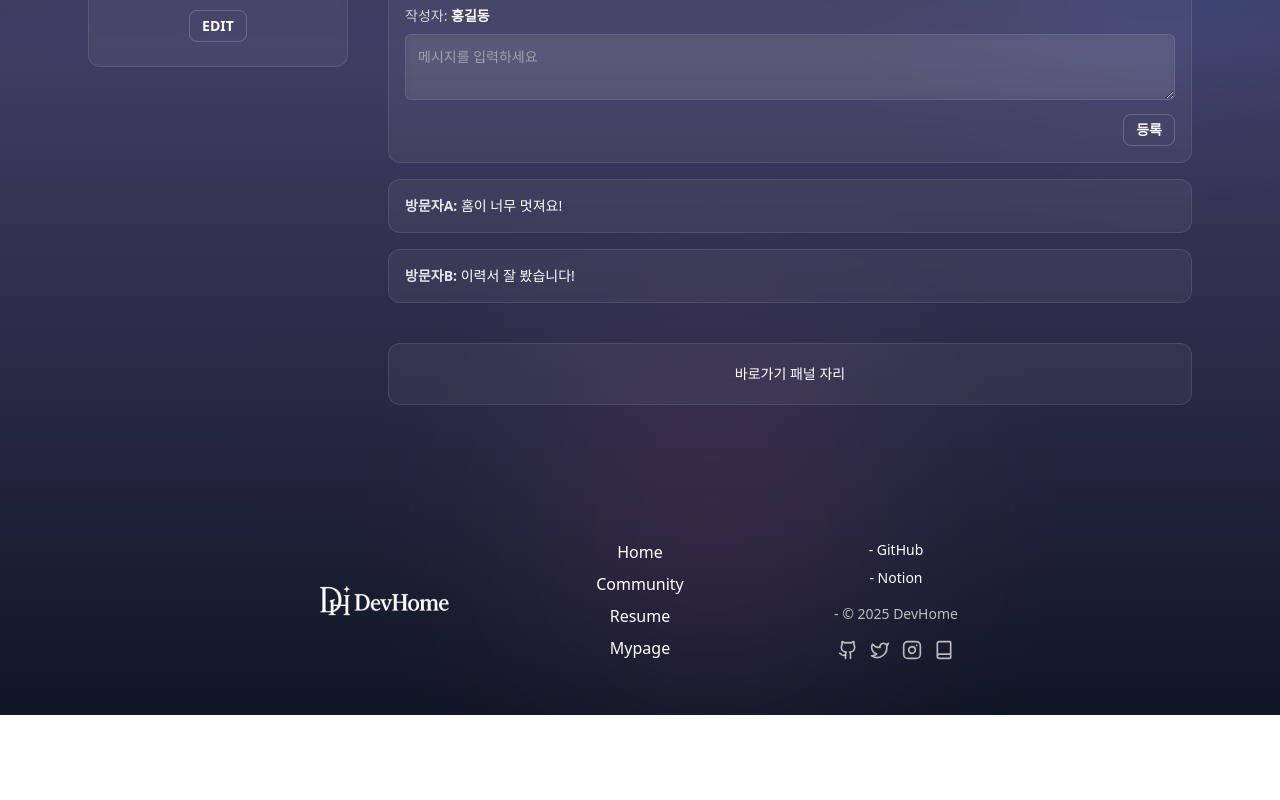
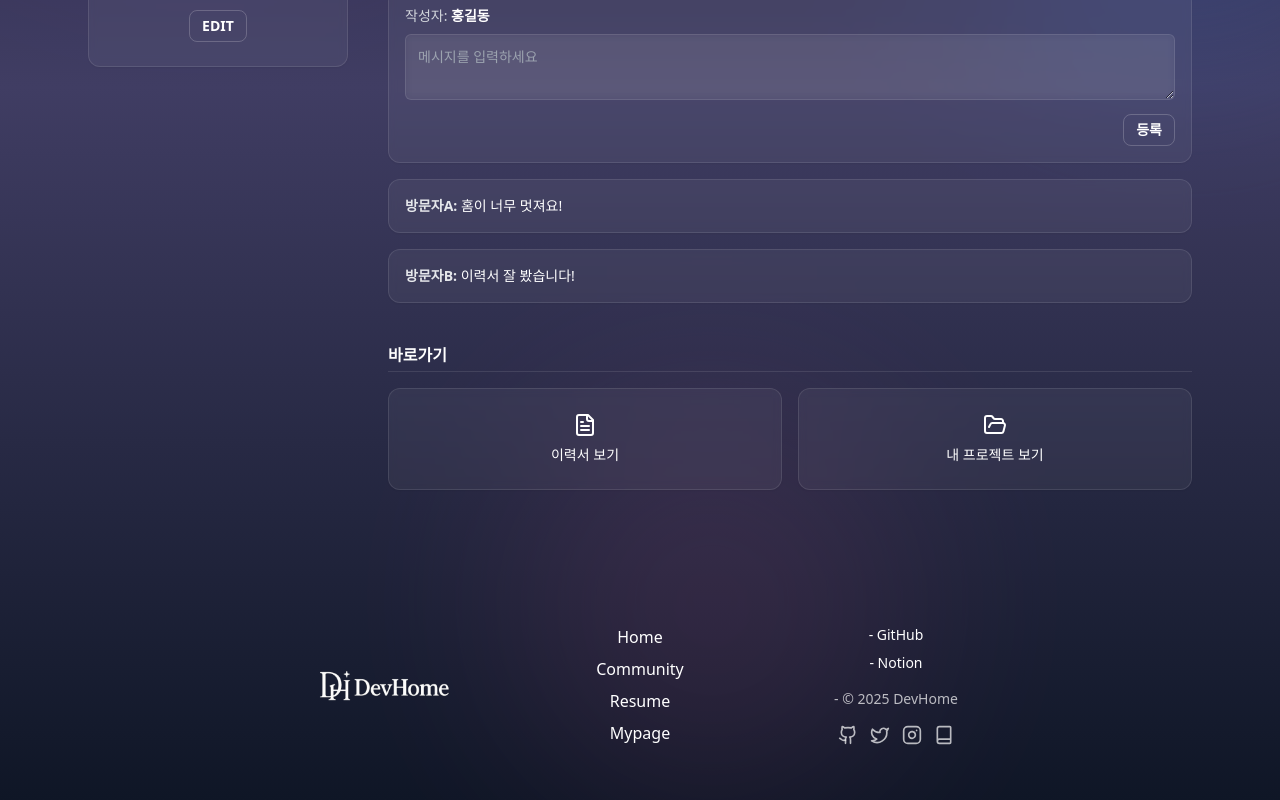
Before and after one commit to iziyeon/DevHome, a React (Vite) app: page /mypage/1 in a window 1280 px wide. Shown: the part 627-1427 px from the top of the page. Before the commit the page ends 1342 px from the top, so only its background shows below. Built offline with nearby package versions, Linux system fonts and the light colour scheme; the HTML template or start-up script is replaced by a standard one.

Commit message:
feat: 바로가기 패널 컴포넌트 추가

```diff
--- a/src/components/pages/mypage/MyPageHome.tsx
+++ b/src/components/pages/mypage/MyPageHome.tsx
@@ -1,12 +1,15 @@
-import { Link } from "react-router-dom";
-import { PenLine } from "lucide-react";
+import { Link, useNavigate } from "react-router-dom";
+import { PenLine, FileText, FolderOpen } from "lucide-react";
 
 import MyIntroBanner from "./MyIntroBanner";
 import MyPostList from "./MyPostList";
 import MyGuestbookList from "./MyGuestbookList";
+import MyQuickLinksPanel from "./MyQuickLinksPanel";
 import { myPageDummyPosts } from "../../../data/MyPageDummyPosts";
 
 export default function MyPageHome() {
+  const navigate = useNavigate();
+
   return (
     <div className="space-y-10">
       <div className="flex items-center justify-between">
@@ -37,9 +40,20 @@ export default function MyPageHome() {
 
       <MyGuestbookList username="yeon" />
 
-      <div className="rounded-xl border border-white/10 bg-white/5 px-6 py-5 text-center text-white text-sm">
-        바로가기 패널 자리
-      </div>
+      <MyQuickLinksPanel
+        links={[
+          {
+            label: "이력서 보기",
+            icon: FileText,
+            onClick: () => navigate("/resume"),
+          },
+          {
+            label: "내 프로젝트 보기",
+            icon: FolderOpen,
+            onClick: () => navigate("/projects"),
+          },
+        ]}
+      />
     </div>
   );
 }
--- /dev/null
+++ b/src/components/pages/mypage/MyQuickLinksPanel.tsx
@@ -0,0 +1,33 @@
+import { LucideIcon } from "lucide-react";
+
+interface LinkItem {
+  label: string;
+  icon: LucideIcon;
+  onClick: () => void;
+}
+
+interface MyQuickLinksPanelProps {
+  links: LinkItem[];
+}
+
+export default function MyQuickLinksPanel({ links }: MyQuickLinksPanelProps) {
+  return (
+    <div className="space-y-4 animate-fade-in">
+      <h3 className="text-md font-semibold text-white border-b border-white/10 pb-1">
+        바로가기
+      </h3>
+      <div className="grid grid-cols-2 gap-4">
+        {links.map((link, index) => (
+          <button
+            key={index}
+            onClick={link.onClick}
+            className="flex flex-col items-center justify-center gap-2 rounded-xl border border-white/10 bg-white/5 px-4 py-6 text-white text-sm hover:border-indigo-300 hover:text-indigo-300 transition backdrop-blur-sm shadow-sm"
+          >
+            <link.icon className="h-6 w-6" />
+            {link.label}
+          </button>
+        ))}
+      </div>
+    </div>
+  );
+}
```
